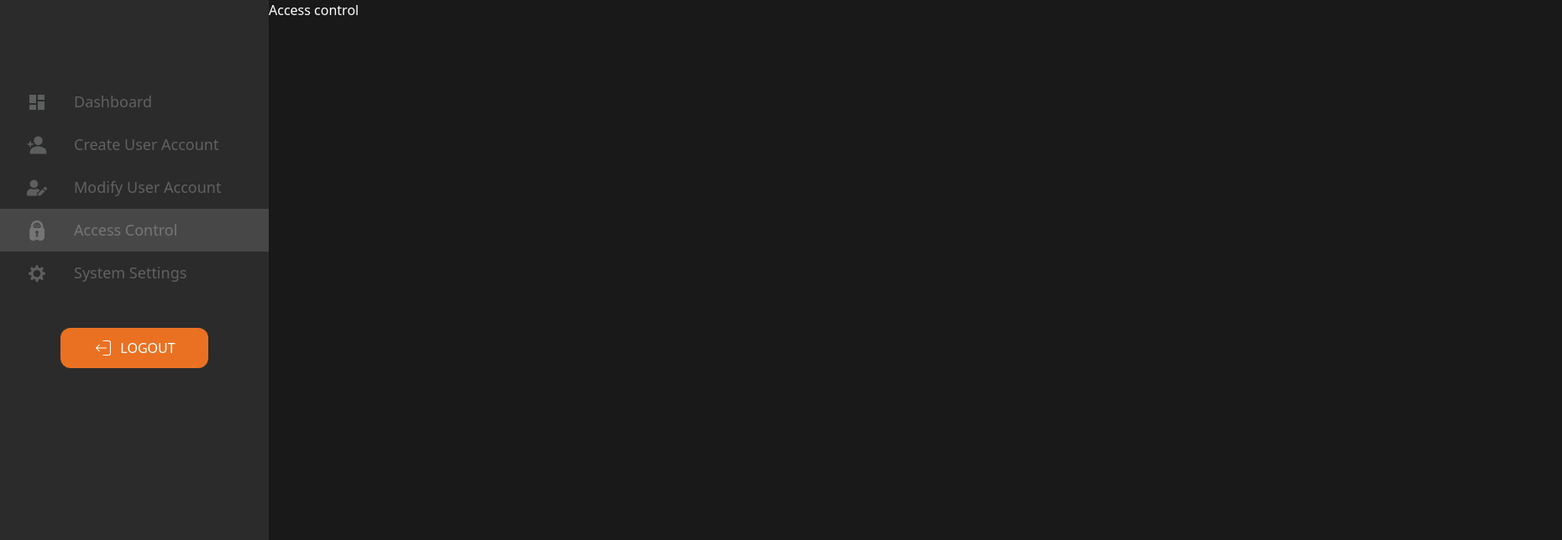
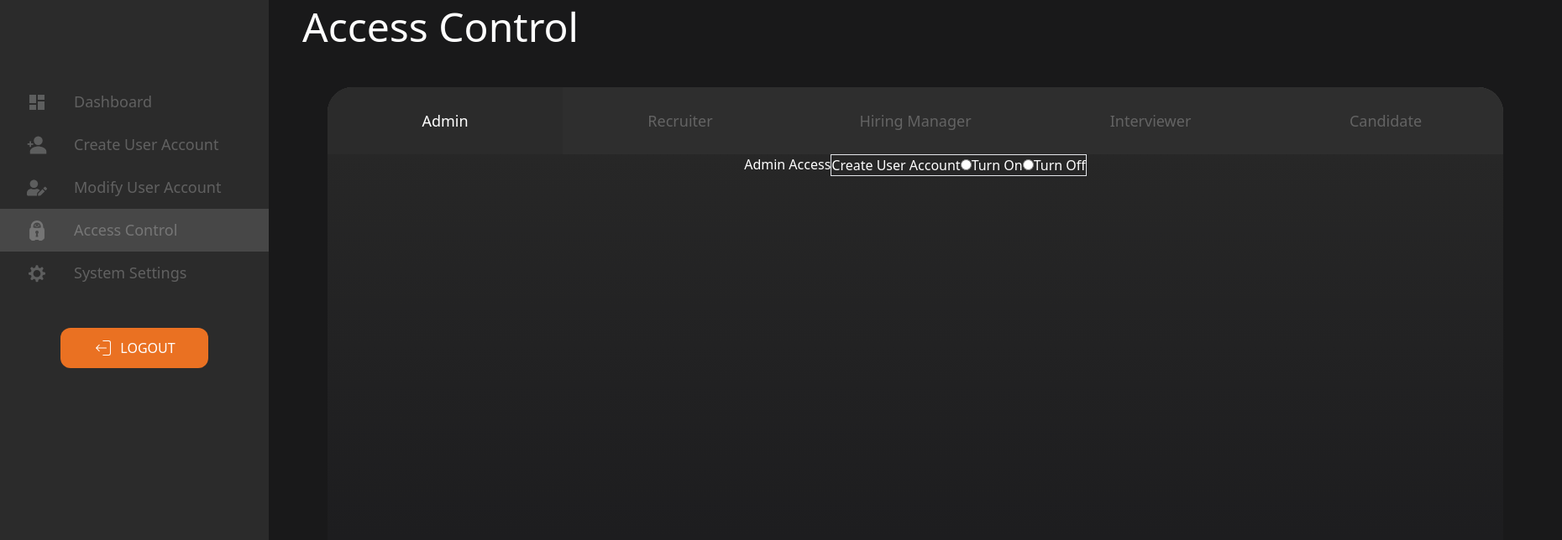
Before and after one commit to Rasindu99/MergX-Application-Tracking-System, a React (Create React App) app in the folder client/: page /adminaccesscontrol in a window 1280 px wide. Shown: the top 644 px of the page at 84% size, 1860 px wide, since content can reach past the window. Built offline with nearby package versions, Linux system fonts and the light colour scheme; no server answers.

Commit message:
acces controller
modify

```diff
--- /dev/null
+++ b/client/src/Components/admincomp/AccessCompo.js
@@ -0,0 +1,61 @@
+import React, { useState } from 'react'
+import AdminAccess from './AdminAccess';
+import RecruiterAccess from './RecruiterAccess';
+import HiringManagerAccess from './HiringManagerAccess';
+import InterViewerAccess from './InterViewerAccess';
+import CandidateAccess from './CandidateAccess';
+
+export default function AccessCompo() {
+
+  const [state, setState] = useState(1);
+
+
+    const action = (index) => {
+        setState(index);
+    }
+
+  return (
+    <div className='  ml-[70px] bg-gradient-to-b from-[#272727] to-[#17171A] rounded-[30px]  h-[800px] w-[1400px] mr-[70px]'>
+      <div className=''>
+            <div className='w-full bg-[#525252] h-200 rounded-[30px]'>
+                <div className="flex items-center justify-between bg-[#2B2B2B] bg-opacity-90 w-full h-20 rounded-t-[30px] text-center text-[18px]">
+                    <div onClick={() => action(1)} className={`text-center flex-1 cursor-pointer ${state === 1 ? 'bg-[#2B2B2B] text-white h-20 flex items-center justify-center rounded-tl-[30px]' : 'text-white opacity-25'}`}>
+                        Admin
+                    </div>
+                    <div onClick={() => action(2)} className={`text-center flex-1 cursor-pointer ${state === 2 ? 'bg-[#2B2B2B] text-white h-20 flex items-center justify-center' : 'text-white opacity-25'}`}>
+                        Recruiter
+                    </div>
+                    <div onClick={() => action(3)} className={`text-center flex-1 cursor-pointer ${state === 3 ? 'bg-[#2B2B2B] text-white h-20 flex items-center justify-center' : 'text-white opacity-25'}`}>
+                        Hiring Manager
+                    </div>
+                    <div onClick={() => action(4)} className={`text-center flex-1 cursor-pointer ${state === 4 ? 'bg-[#2B2B2B] text-white h-20 flex items-center justify-center ' : 'text-white opacity-25'}`}>
+                        Interviewer
+                    </div>
+                    <div onClick={() => action(5)} className={`text-center flex-1 cursor-pointer ${state === 5 ? 'bg-[#2B2B2B] text-white h-20 flex items-center justify-center rounded-tr-[30px]' : 'text-white opacity-25'}`}>
+                        Candidate
+                    </div>
+                </div>
+
+                <div>
+
+                    <div className={` ${state === 1 ? 'bg-gradient-to-b from-[#272727] to-[#17171A] text-white rounded-b-[30px] h-[730px]' : 'hidden'}`}>
+                      <AdminAccess/>
+                    </div>
+                    <div className={`  ${state === 2 ? 'bg-gradient-to-b from-[#272727] to-[#17171A] text-white rounded-b-[30px] h-[730px]' : 'hidden'}`}>
+                        <RecruiterAccess/>
+                    </div>
+                    <div className={` ${state === 3 ? 'bg-gradient-to-b from-[#272727] to-[#17171A] text-white rounded-b-[30px] h-[730px]' : 'hidden'}`}>
+                        <HiringManagerAccess/>
+                    </div>
+                    <div className={` ${state === 4 ? 'bg-gradient-to-b from-[#272727] to-[#17171A] text-white rounded-b-[30px] h-[730px]' : 'hidden'}`}>
+                        <InterViewerAccess/>
+                    </div>
+                    <div className={`  ${state === 5 ? 'bg-gradient-to-b from-[#272727] to-[#17171A] text-white rounded-b-[30px] h-[730px]' : 'hidden'}`}>
+                        <CandidateAccess/>
+                    </div>
+                </div>
+            </div>
+        </div>
+    </div>
+  )
+}
--- /dev/null
+++ b/client/src/Components/admincomp/AdminAccess.js
@@ -0,0 +1,40 @@
+import React, { useState } from 'react';
+
+export default function AdminAccess() {
+  const [selectedOption, setSelectedOption] = useState(null);
+
+  const handleOptionChange = (event) => {
+    setSelectedOption(event.target.value);
+  };
+
+  return (
+    <div className='flex justify-center'>
+      <h1>Admin Access</h1>
+    <div className='flex border'>
+        <label>
+            Create User Account
+        </label>
+        <label>
+            <input
+            type="radio"
+            value="option1"
+            checked={selectedOption === "option1"}
+            onChange={handleOptionChange}
+            />
+            Turn On
+        </label>
+        <label>
+            <input
+            type="radio"
+            value="option2"
+            checked={selectedOption === "option2"}
+            onChange={handleOptionChange}
+            />
+            Turn Off
+        </label>
+    </div>
+
+
+    </div>
+  );
+}
--- /dev/null
+++ b/client/src/Components/admincomp/CandidateAccess.js
@@ -0,0 +1,9 @@
+import React from 'react'
+
+export default function CandidateAccess() {
+  return (
+    <div>
+      <h1>Candi</h1>
+    </div>
+  )
+}
--- /dev/null
+++ b/client/src/Components/admincomp/HiringManagerAccess.js
@@ -0,0 +1,9 @@
+import React from 'react'
+
+export default function HiringManagerAccess() {
+  return (
+    <div>
+      <h1>Hiring Manager</h1>
+    </div>
+  )
+}
--- /dev/null
+++ b/client/src/Components/admincomp/InterViewerAccess.js
@@ -0,0 +1,9 @@
+import React from 'react'
+
+export default function InterViewerAccess() {
+  return (
+    <div>
+      <h1>interviewer</h1>
+    </div>
+  )
+}
--- /dev/null
+++ b/client/src/Components/admincomp/RecruiterAccess.js
@@ -0,0 +1,9 @@
+import React from 'react'
+
+export default function RecruiterAccess() {
+  return (
+    <div>
+      <h1>rec</h1>
+    </div>
+  )
+}
--- a/client/src/Pages/admin/AccessControl.js
+++ b/client/src/Pages/admin/AccessControl.js
@@ -1,19 +1,26 @@
 import React from 'react'
 import AdminNav from '../../Components/admincomp/AdminNav'
+import AccessCompo from '../../Components/admincomp/AccessCompo'
 
 export default function AccessControl() {
   return (
     <div>
-        <div className='flex'>
+       <div>
+      <div className='flex'>
         <div>
           <AdminNav/>
         </div>
         <div>
-            <h1>Access control</h1>
+          <div className='mt-2 ml-10 text-left'>
+            <h1 className='text-5xl'>Access Control</h1>
+          </div>
+          <div className='mt-12'>
+            <AccessCompo/>
+          </div>
+
         </div>
-        </div>
-
-
+      </div>
+    </div>
     </div>
   )
 }
```
